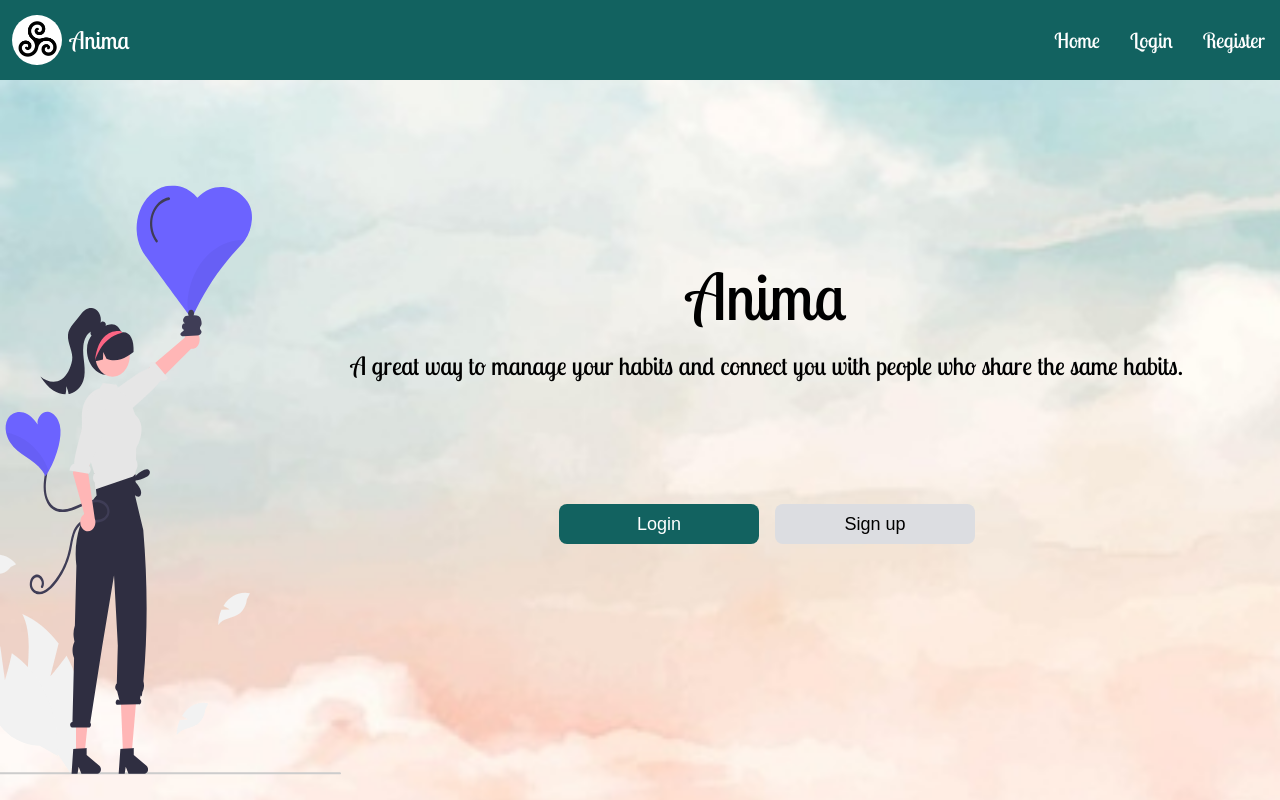
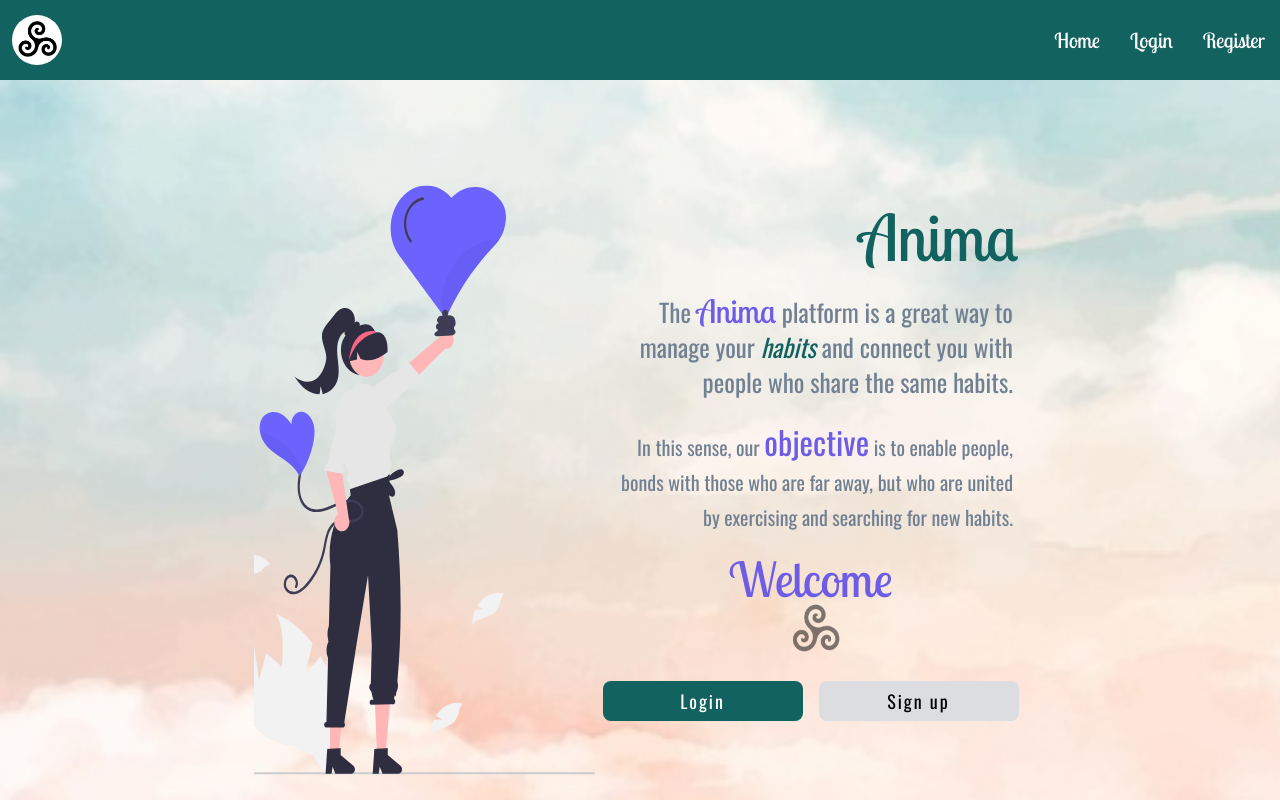
Before and after one commit to vitorsoaresf/gestao-habitos, a React (Create React App) app: page / in a window 1280 px wide. Shown: the top 800 px of the page. Built offline with nearby package versions, Linux system fonts and the light colour scheme; no server answers.

Commit message:
fix: refactore style home page

```diff
--- a/public/index.html
+++ b/public/index.html
@@ -27,7 +27,7 @@
     <link rel="preconnect" href="https://fonts.googleapis.com" />
     <link rel="preconnect" href="https://fonts.gstatic.com" crossorigin />
     <link
-      href="https://fonts.googleapis.com/css2?family=Indie+Flower&family=Lobster+Two&display=swap"
+      href="https://fonts.googleapis.com/css2?family=Itim&family=Lobster+Two&family=Oswald:wght@300;400;500;600;700&display=swap"
       rel="stylesheet"
     />
     <title>Anima</title>
--- a/src/components/HeaderInitial/styles.js
+++ b/src/components/HeaderInitial/styles.js
@@ -6,7 +6,7 @@ export const Container = styled.div`
     height: 80px;
     display: flex;
 
-`
+`;
 export const RightSide = styled.div`
   flex: 50%;
   background-color: var(--darkGreen);
@@ -48,7 +48,7 @@ export const RightSide = styled.div`
       align-items: center;
     }
   }
-`
+`;
 export const LeftSide = styled.div`
   flex: 50%;
   background-color: var(--darkGreen);
@@ -56,7 +56,7 @@ export const LeftSide = styled.div`
   justify-content: left;
   padding-right: 25px;
   align-items: center;
-`
+`;
 export const Links = styled.div`
   max-height: 80px;
   display: flex;
@@ -64,6 +64,7 @@ export const Links = styled.div`
   a {
     text-decoration: none;
     color: var(--white);
+
     &:hover {
       color: var(--green);
     }
@@ -78,21 +79,26 @@ export const Links = styled.div`
   }
   @media (max-width: 768px) {
     display: none;
-
   }
-`
+`;
 
 export const LogoBox = styled.div`
   display: flex;
   align-items: center;
   cursor: pointer;
 
+  :hover {
+    p {
+      display: block;
+    }
+  }
   > div {
     background: var(--white);
     width: 40px;
     margin-left: 12px;
     border-radius: 100%;
     padding: 5px;
+    z-index: 1;
 
     img {
       width: 41px;
@@ -100,8 +106,21 @@ export const LogoBox = styled.div`
   }
 
   p {
+    display: none;
     margin-left: 8px;
     font-size: 24px;
     color: var(--white);
+    animation-name: titleMotion;
+    animation-duration: 1s;
+    z-index: 0;
+  }
+
+  @keyframes titleMotion {
+    from {
+      margin-left: -50px;
+    }
+    to {
+      margin-left: 8px;
+    }
   }
 `;
--- a/src/components/Input/styles.js
+++ b/src/components/Input/styles.js
@@ -13,6 +13,9 @@ export const Container = styled.section`
   margin: 10px 0;
 
   input {
+    /* font-family: "Oswald", sans-serif; */
+    font-family: "Itim", cursive;
+    /* letter-spacing: 1px; */
     background: transparent;
     outline: none;
     border: none;
--- a/src/pages/Home/index.jsx
+++ b/src/pages/Home/index.jsx
@@ -1,7 +1,7 @@
 import { Redirect, useHistory } from "react-router";
 import { BsLinkedin } from "react-icons/bs";
 import { motion } from "framer-motion";
-
+import Logo from "../../assets/anima-logo.png";
 import Button from "../../components/Button";
 import AboutUs from "../../components/AboutUs";
 import love from "../../assets/Svg/love_svg.svg";
@@ -42,10 +42,22 @@ const Home = () => {
               <div>
                 <TitleBox>
                   <h1>Anima</h1>
-                  <p>
-                    A great way to manage your habits and connect you with
-                    people who share the same habits.
+                  <p className="p1">
+                    The <strong>Anima</strong> platform is a great way to manage
+                    your <i>habits</i> and connect you with people who share the
+                    same habits.
                   </p>
+                  <p className="p2">
+                    In this sense, our <strong>objective</strong> is to enable
+                    people, bonds with those who are far away, but who are
+                    united by exercising and searching for new habits.
+                  </p>
+
+                  <div className="p3">
+                    <p>Welcome</p>
+                    <sup></sup>
+                    <img src={Logo} alt="project Logo" />{" "}
+                  </div>
                 </TitleBox>
                 <ButtonBox>
                   <Button onClick={() => history.push("/login")}>Login</Button>
--- a/src/pages/Home/styles.js
+++ b/src/pages/Home/styles.js
@@ -3,6 +3,7 @@ import styled from "styled-components";
 export const Container = styled.div`
   display: flex;
   flex-direction: column;
+  align-items: center;
 
   > div {
     display: flex;
@@ -64,6 +65,8 @@ export const ButtonBox = styled.section`
   > Button {
     margin: 8px;
     width: 200px;
+    font-family: "Oswald", sans-serif;
+    letter-spacing: 2px;
   }
 
   @media (min-width: 768px) {
@@ -100,15 +103,92 @@ export const TitleBox = styled.div`
   flex-direction: column;
   justify-content: flex-start;
   align-items: center;
+  max-width: 425px;
 
   h1 {
     font-size: 64px;
+    color: var(--darkGreen);
+    border-radius: 10px;
+    width: 100%;
+    text-align: center;
   }
 
-  p {
+  .p1 {
     font-size: 25px;
     text-align: center;
     margin: 25px 10px 0 10px;
+    font-family: "Oswald", sans-serif;
+    line-height: 35px;
+    color: var(--darkGray);
+    font-weight: 400;
+    text-align: center;
+
+    strong {
+      color: var(--purple-0);
+      font-family: "Lobster Two", cursive;
+      font-size: 2rem;
+    }
+
+    i {
+      color: var(--darkGreen);
+      font-style: italic;
+    }
+  }
+
+  .p2 {
+    font-size: 20px;
+    margin: 25px 10px 0 10px;
+    font-family: "Oswald", sans-serif;
+    line-height: 35px;
+    color: var(--darkGray);
+    font-weight: 400;
+    text-align: center;
+
+    strong {
+      color: var(--purple-0);
+      font-size: 2rem;
+    }
+  }
+
+  .p3 {
+    width: 100%;
+    display: flex;
+    align-items: center;
+    justify-content: center;
+    flex-direction: column;
+    margin: 20px 0;
+
+    p {
+      color: var(--purple-0);
+      font-family: "Lobster Two", cursive;
+      font-size: 3rem;
+    }
+    img {
+      width: 50px;
+      height: 50px;
+      margin-left: 10px;
+      opacity: 0.5;
+      /* position: absolute; */
+    }
+  }
+
+  @media (min-width: 768px) {
+    h1 {
+      text-align: right;
+      margin-right: 10px;
+    }
+
+    .p1 {
+      text-align: right;
+    }
+
+    .p2 {
+      text-align: right;
+    }
+
+    .p3 {
+      text-align: left;
+    }
   }
 `;
 
--- a/src/pages/Login/styles.js
+++ b/src/pages/Login/styles.js
@@ -51,6 +51,8 @@ export const Container = styled.div`
         button {
           margin: 10px 0 10px 0;
           color: var(--white);
+          font-family: "Itim", cursive;
+          letter-spacing: 2px;
         }
 
         a {
--- a/src/style/global.js
+++ b/src/style/global.js
@@ -36,6 +36,8 @@ body {
 
     background-image: url(${img});
     background-size: cover;
+
+
 }
 ol, ul {
     list-style: none;
```
Lines whose indentation alone changed are shown as unchanged.
